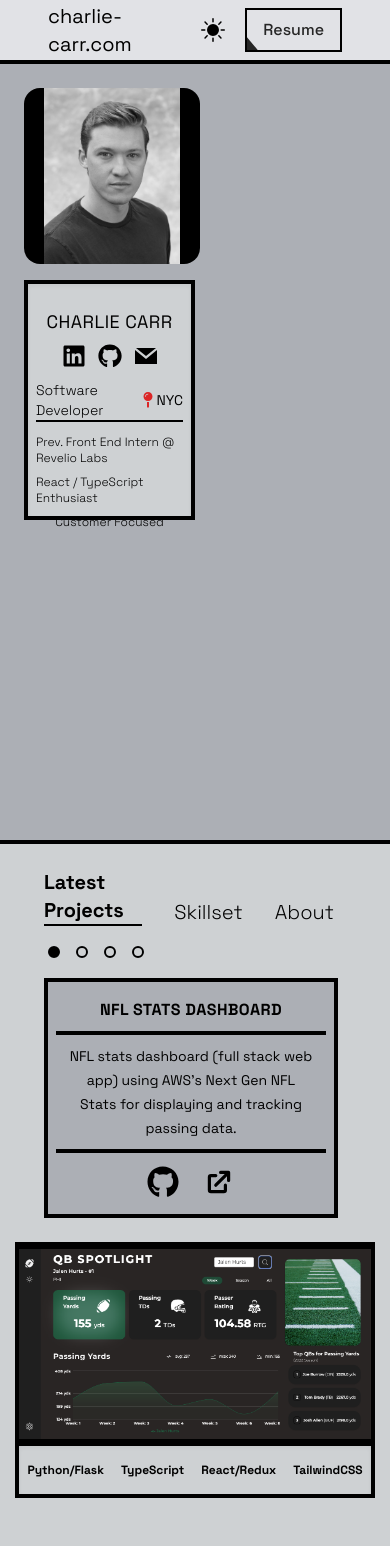
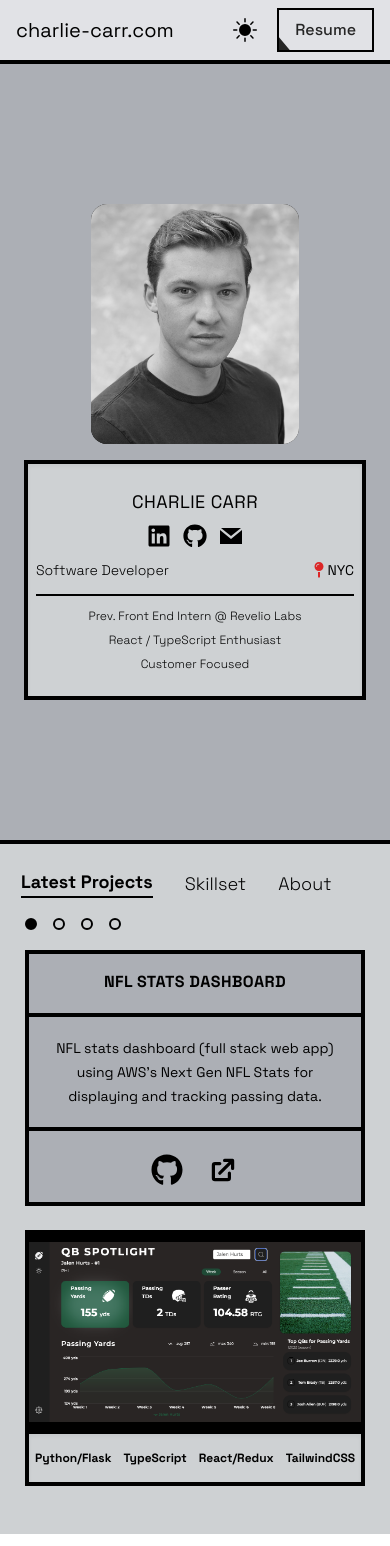
Before and after one commit to CharlesCarr/charlie-portfolio, a Next.js app: page / in a window 390 px wide. Built offline with nearby package versions, Linux system fonts and the light colour scheme.

Commit message:
feat: add additional responsive screen size design / positioning

```diff
--- a/components/Header.tsx
+++ b/components/Header.tsx
@@ -32,7 +32,7 @@ function Header() {
   };
 
   return (
-    <header className="flex h-header-actual w-full justify-between items-center px-12 border-b-black dark:border-b-gray-200 border-t-0 border-x-0 border-4 bg-[#e1e2e6] dark:bg-neutral-700">
+    <header className="flex h-header-actual w-full justify-between items-center px-4 sm:px-12 border-b-black dark:border-b-gray-200 border-t-0 border-x-0 border-4 bg-[#e1e2e6] dark:bg-neutral-700">
       {/* right header */}
       <div className="flex justify-center items-center">
         <p className="text-xl sm:text-3xl">charlie-carr.com</p>
--- a/components/Project.tsx
+++ b/components/Project.tsx
@@ -12,9 +12,9 @@ const Project = ({ title, image, description, github, demo, tech }: any) => {
   };
 
   return (
-    <div className="h-full w-full flex flex-col sm:flex-row justify-center items-center">
+    <div className="h-full md:h-[450px] lg:h-full w-full flex flex-col sm:flex-row justify-center items-center">
       {/* left side project */}
-      <div className="w-full sm:w-1/3 h-60 sm:h-full border-4 border-black dark:border-gray-200 flex flex-col justify-between items-center py-4 px-2 lg:px-4 mr-2 bg-[#acafb5] dark:bg-neutral-800 mb-6 sm:mb-0">
+      <div className="w-full sm:w-1/3 h-64 sm:h-full border-4 border-black dark:border-gray-200 flex flex-col justify-between items-center py-4 sm:px-2 lg:px-4 mr-0 sm:mr-2 bg-[#acafb5] dark:bg-neutral-800 mb-6 sm:mb-0">
         <h1 className="font-bold mb-2 text-base lg:text-2xl tracking-wide text-center">
           {title}
         </h1>
@@ -38,9 +38,9 @@ const Project = ({ title, image, description, github, demo, tech }: any) => {
       </div>
 
       {/* right side project */}
-      <div className="w-full sm:w-2/3 h-full flex flex-col items-center justify-center">
+      <div className="w-full sm:w-2/3 h-64 sm:h-full flex flex-col items-center justify-center">
         {/* change to video soon */}
-        <div className="w-[360px] h-[200px] sm:h-[200px] md:w-[400px] md:h-[280px] lg:w-full lg:h-3/4 flex justify-center items-center border-t-black dark:border-t-gray-200 border-x-black dark:border-x-gray-200 border-b-0 border-4 relative bg-black">
+        <div className="w-full sm:w-[360px] h-[200px] sm:h-[200px] md:w-[400px] lg:w-full md:h-3/4 flex justify-center items-center border-t-black dark:border-t-gray-200 border-x-black dark:border-x-gray-200 border-b-0 border-4 relative bg-black">
           <Image
             src={image}
             alt="project"
@@ -49,9 +49,9 @@ const Project = ({ title, image, description, github, demo, tech }: any) => {
             className="object-contain overflow-hidden"
           />
         </div>
-        <ul className="w-[360px] h-14 lg:h-1/4 md:w-[400px] lg:w-full flex justify-around items-center  border-4 border-black dark:border-gray-200 shadow-inner">
+        <ul className="w-full sm:w-[360px] h-14 md:h-1/4 md:w-[400px] lg:w-full flex justify-around items-center  border-4 border-black dark:border-gray-200 shadow-inner">
           {tech.map((t: string) => (
-            <li className="font-bold text-xs sm:text-sm lg:text-lg tracking-normal lg:tracking-wide">
+            <li className="font-bold text-xs sm:text-sm lg:text-base xl:text-lg tracking-normal lg:tracking-wide">
               {t}
             </li>
           ))}
--- a/components/SkillSub.tsx
+++ b/components/SkillSub.tsx
@@ -1,7 +1,7 @@
 const SkillSub = ({ category, skills }: any) => {
   return (
-    <div className="flex md:flex-col justify-center items-center py-6 px-3 bg-[#acafb5] dark:bg-neutral-800 h-full">
-      <p className="text-base md:text-lg font-bold border-2 md:border-0 md:border-b-4 border-black dark:border-gray-200 w-32 md:w-full text-center mb-4 pb-3 tracking-wider self-start">
+    <div className="flex md:flex-col justify-center items-center py-6 px-3 bg-[#acafb5] dark:bg-neutral-800 h-[200px] sm:h-full">
+      <p className="text-base md:text-lg font-bold underline lg:no-underline md:border-0 md:border-b-4 border-black dark:border-gray-200 w-32 md:w-full text-center mb-4 pb-3 tracking-wider self-start">
         {category}
       </p>
       <div className="flex justify-center items-center w-full h-full mt-3">
@@ -13,7 +13,7 @@ const SkillSub = ({ category, skills }: any) => {
           } w-full h-full list-none gap-y-0 text-center m-0 p-0`}
         >
           {skills.map((skill: string) => (
-            <li className="text-sm sm:text-lg md:text-base text-center font-bold tracking-wider flex justify-center items-center">
+            <li className="text-xs sm:text-lg md:text-base text-center lg:font-bold tracking-wider flex justify-center items-center">
               {skill}
             </li>
           ))}
--- a/components/sections/AboutSection.tsx
+++ b/components/sections/AboutSection.tsx
@@ -1,6 +1,6 @@
 const AboutSection = () => {
   return (
-    <div className="w-full h-[650px] lg:h-full flex flex-col justify-center items-center py-3 text-sm xl:text-base text-center sm:text-start px-6 sm:px-0 sm:pl-6 border-black dark:border-gray-200 border-4 bg-[#acafb5] dark:bg-neutral-800 dark:text-gray-200">
+    <div className="w-full h-[650px] sm:h-[450px] lg:h-full flex flex-col justify-center items-center py-3 text-sm xl:text-base text-center sm:text-start px-6 sm:px-0 sm:pl-6 border-black dark:border-gray-200 border-4 bg-[#acafb5] dark:bg-neutral-800 dark:text-gray-200">
       {/* <h1 className="text-3xl xl:text-4xl mb-4 w-full sm:pr-8 xl:pr-0">Hi there!</h1> */}
       <p className="w-full xl:w-3/4 mb-2 leading-7 sm:pr-8 xl:pr-0 text-2xl xl:text-4xl">Hi there!</p>
       <p className="w-full xl:w-3/4 mb-2 leading-7 sm:pr-8 xl:pr-0">
--- a/components/sections/LeftSection.tsx
+++ b/components/sections/LeftSection.tsx
@@ -8,52 +8,67 @@ function LeftSection() {
   };
 
   return (
-    <section className="w-full lg:w-1/4 h-header flex-col md:flex lg:flex-col justify-center md:justify-around items-center lg:border-r-4 border-black dark:border-gray-200 border-0 border-b-4 lg:border-b-0 px-6 py-6 bg-[#acafb5] dark:bg-neutral-800">
-      <div className="bg-black rounded-2xl w-44 h-44 sm:w-60 sm:h-80 lg:w-full lg:h-left flex flex-col justify-center items-center relative">
+    <section className="w-full lg:w-1/4 h-header flex flex-col sm:flex-col-reverse md:flex-row lg:flex-col justify-center md:justify-around items-center lg:border-r-4 border-black dark:border-gray-200 border-0 border-b-4 lg:border-b-0 px-6 py-6 bg-[#acafb5] dark:bg-neutral-800">
+      <div className="bg-black rounded-2xl w-52 h-60 sm:w-60 sm:h-1/2 lg:w-full lg:h-left flex flex-col justify-center items-center relative">
         <Image
           src="/images/headshot.jpeg"
           alt="headshot"
           fill
           priority
-          className="rounded-2xl object-contain overflow-hidden"
+          className="rounded-2xl object-cover md:object-contain overflow-hidden"
         />
       </div>
 
-      <div className="w-1/2 lg:w-full h-60 flex flex-col justify-between items-center border-4 border-black dark:border-gray-200 mt-4 px-2 lg:px-4 py-6 shadow-inner bg-[#ced1d3] dark:bg-neutral-700">
-        <p className="text-lg sm:text-xl lg:text-2xl mb-2 tracking-wide">
+      <div className="w-full lg:w-full sm:w-1/2 sm:h-1/2 h-60 flex flex-col justify-between items-center border-4 border-black dark:border-gray-200 mt-4 px-2 lg:px-4 py-6 shadow-inner bg-[#ced1d3] dark:bg-neutral-700">
+        <p className="text-lg sm:text-3xl lg:text-2xl mb-2 tracking-wide">
           CHARLIE CARR
         </p>
         <ul className="w-full flex justify-center items-center m-0 p-0">
           <li className="mr-3">
-            <FaLinkedin className="w-6 h-6 cursor-pointer" onClick={() => iconClickHandler("https://www.linkedin.com/in/charliecarr4/")} />
+            <FaLinkedin
+              className="w-6 h-6 md:w-7 md:h-7 lg:w-6 lg:h-6 cursor-pointer"
+              onClick={() =>
+                iconClickHandler("https://www.linkedin.com/in/charliecarr4/")
+              }
+            />
           </li>
           <li className="mr-3">
-            <FaGithub className="w-6 h-6 cursor-pointer" onClick={() => iconClickHandler("https://github.com/CharlesCarr")} />
+            <FaGithub
+              className="w-6 h-6 md:w-7 md:h-7 lg:w-6 lg:h-6 cursor-pointer"
+              onClick={() => iconClickHandler("https://github.com/CharlesCarr")}
+            />
           </li>
           <li>
-            <GrMail className="w-6 h-6 cursor-pointer" onClick={() => iconClickHandler("mailto:charliecarr4@gmail.com")} />
+            <GrMail
+              className="w-6 h-6 md:w-7 md:h-7 lg:w-6 lg:h-6 cursor-pointer"
+              onClick={() => iconClickHandler("mailto:charliecarr4@gmail.com")}
+            />
           </li>
         </ul>
-        <div className="w-full flex justify-between items-center mt-3">
-          <p className="font-light text-sm sm:text-base md:text-sm">
+        <div className="w-full flex justify-between items-center mt-3 md:px-2 lg:px-0">
+          <p className="font-light text-sm sm:text-base md:text-lg lg:text-sm">
             Software Developer
           </p>
           <div className="flex items-center justify-center">
             <FaMapPin className="text-red-600 w-4 h-4" />
-            <p className="text-sm sm:text-base md:text-sm ml-px">NYC</p>
+            <p className="text-sm sm:text-base md:text-lg lg:text-sm ml-px">
+              NYC
+            </p>
           </div>
         </div>
 
         <div className="w-full h-4 border-b-2 border-black dark:border-gray-200"></div>
 
         <ul className="w-full m-0 p-0 mt-3 flex flex-col justify-center items-center lg:block">
-          <li className="text-xs font-light mb-2">
+          <li className="text-xs md:text-base lg:text-xs font-light mb-2">
             Prev. Front End Intern @ Revelio Labs
           </li>
-          <li className="text-xs font-light mb-2">
+          <li className="text-xs  md:text-base lg:text-xs  font-light mb-2">
             React / TypeScript Enthusiast
           </li>
-          <li className="text-xs font-light">Customer Focused</li>
+          <li className="text-xs md:text-base lg:text-xs font-light">
+            Customer Focused
+          </li>
         </ul>
       </div>
     </section>
--- a/components/sections/RightSection.tsx
+++ b/components/sections/RightSection.tsx
@@ -7,9 +7,9 @@ function RightSection() {
   const [filterState, setFilterState] = useState<string>("Latest Projects");
 
   return (
-    <main className="w-full lg:w-3/4 h-full flex flex-col p-6">
+    <main className="w-full lg:w-3/4 h-full flex flex-col p-6 px-px sm:px-6">
       <div className="flex justify-center items-end w-full h-1/6">
-        <ul className="m-0 p-0 w-full flex justify-start items-end pl-5 pb-2 text-xl lg:text-3xl">
+        <ul className="m-0 p-0 w-full flex justify-start items-end pl-5 pb-2 text-lg sm:text-xl lg:text-3xl">
           <li
             className={`${
               filterState === "Latest Projects"
--- a/components/sections/SkillsSection.tsx
+++ b/components/sections/SkillsSection.tsx
@@ -44,7 +44,7 @@ const Skills = () => {
   ];
 
   return (
-    <div className="w-full h-full flex flex-col md:flex-row items-center justify-center">
+    <div className="w-full h-full md:h-[450px] lg:h-full flex flex-col md:flex-row items-center justify-center">
       <div className="h-full w-full md:w-1/4 border-black dark:border-gray-200 border-4 mr-2 md:mr-2 mb-4 md:mb-0">
         <SkillSub
           category={allSkills[0].skillCat}
--- a/tailwind.config.js
+++ b/tailwind.config.js
@@ -11,6 +11,9 @@ module.exports = {
       fontFamily: {
         sans: ['Space Grotesk', 'sans-serif'],
       },
+      screens: {
+        'lg': '1085px',
+      }
     },
   },
   plugins: [],
```
